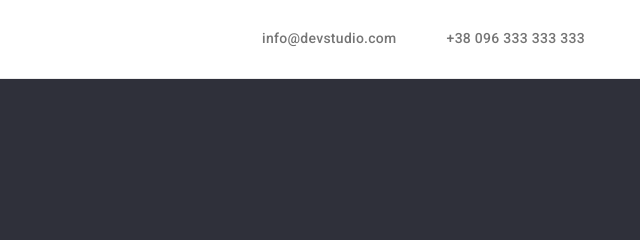
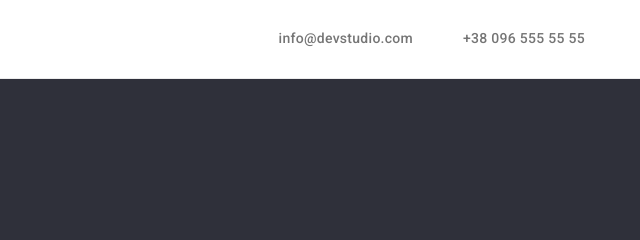
Before and after one commit to mkutsybala/EPAM-Project, a plain HTML site: page index.html in a window 1280 px wide. Shown: the top 240 px of the page, 640-1280 px from the left. Drawn offline with nearby package versions, Linux system fonts and the light colour scheme.

Commit message:
Contact phone changed

```diff
--- a/index.html
+++ b/index.html
@@ -25,7 +25,7 @@
             </nav>
             <ul class="list contact">
                 <li class="item"><a href="mailto:info@devstudio.com" lang="en" class="link nav-contact">info@devstudio.com</a></li>
-                <li class="item"><a href="tel:+380961111111" class="link nav-contact">+38 096 333 333 333</a></li>
+                <li class="item"><a href="tel:+380965555555" class="link nav-contact">+38 096 555 55 55</a></li>
             </ul>
         </div>
     </header>
```
